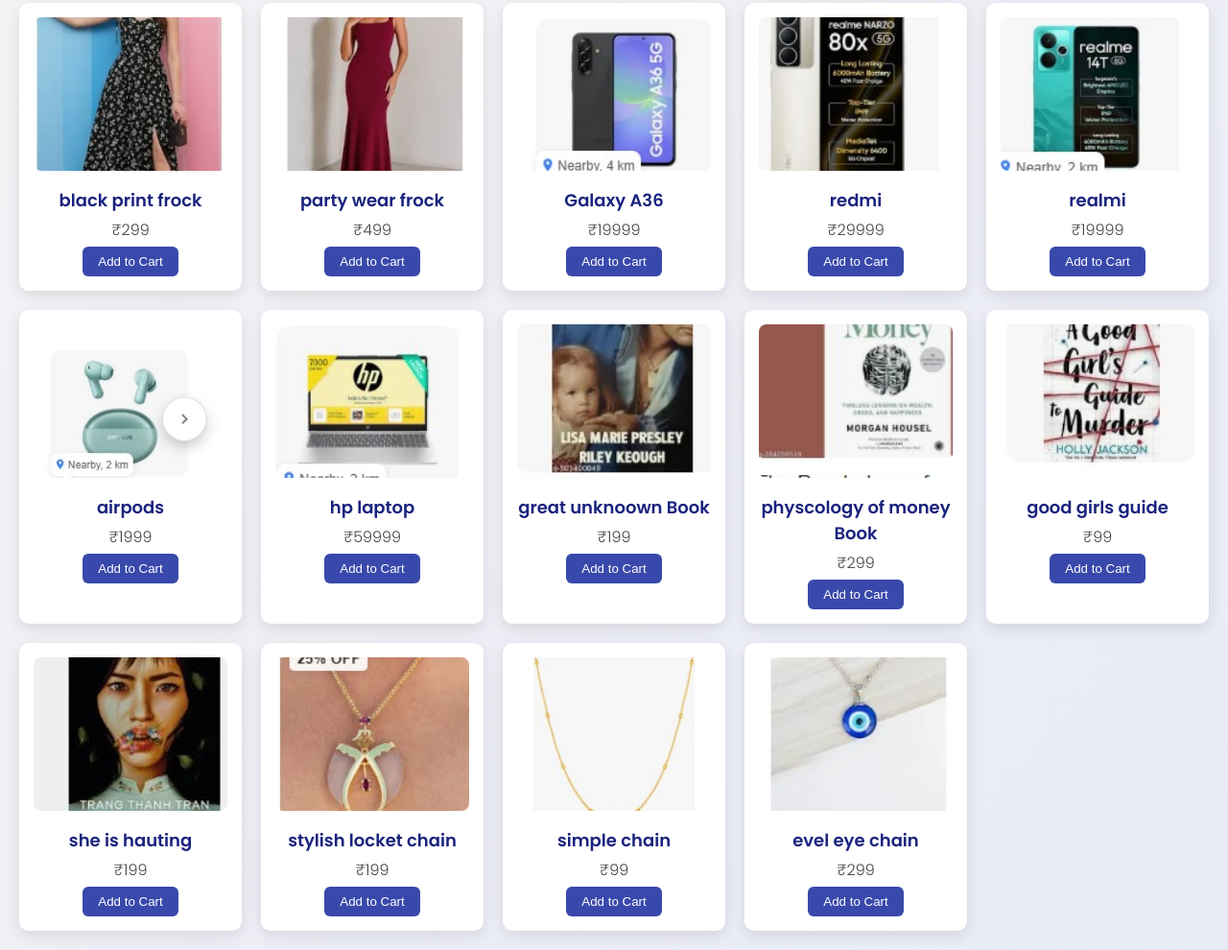
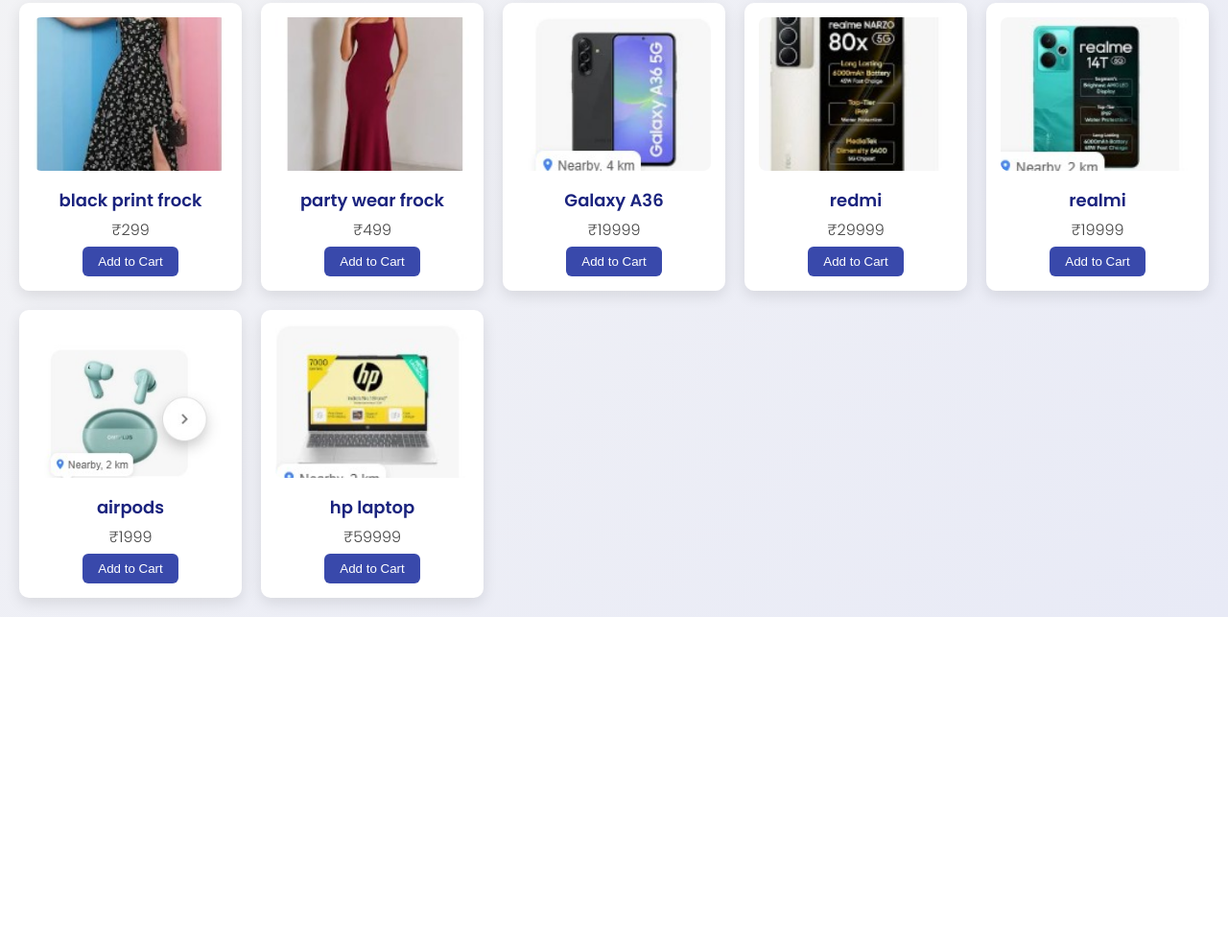
Before and after one commit to Vedanvitha-darpureddy/e-shipping, a plain HTML site: page index.html in a window 1280 px wide. Shown: the part 461-1451 px from the top of the page at 96% size. After the commit the page ends 1104 px from the top, so only its background shows below. Drawn offline with Linux system fonts and the light colour scheme.

Commit message:
Update index.html

```diff
--- a/index.html
+++ b/index.html
@@ -186,8 +186,7 @@
       <option value="all">All Categories</option>
       <option value="fashion">Fashion</option>
       <option value="electronics">Electronics</option>
-      <option value="books">Books</option>
-      <option value="necklace">Necklace</option>
+
     </select>
     <select id="priceFilter" onchange="filterProducts()">
       <option value="all">All Prices</option>
@@ -281,48 +280,6 @@
 
 
 
-    <div class="product" data-category="books" data-price="199">
-      <img src="screenshot (55).jpg" alt="Book">
-      <h3>great unknoown Book</h3>
-      <p>₹199</p>
-      <button onclick="addToCart('great unknown Book', 199)">Add to Cart</button>
-    </div>
-<div class="product" data-category="books" data-price="299">
-      <img src="screenshot (56).jpg" alt="Book">
-      <h3>physcology of money Book</h3>
-      <p>₹299</p>
-      <button onclick="addToCart('phucology of money', 299)">Add to Cart</button>
-    </div>
-<div class="product" data-category="books" data-price="99">
-      <img src="screenshot (57).jpg" alt="Book">
-      <h3>good girls guide</h3>
-      <p>₹99</p>
-      <button onclick="addToCart('good girls guide', 99)">Add to Cart</button>
-    </div>
-<div class="product" data-category="books" data-price="199">
-      <img src="screenshot (59).jpg" alt="Book">
-      <h3>she is hauting</h3>
-      <p>₹199</p>
-      <button onclick="addToCart('she is hauting', 199)">Add to Cart</button>
-    </div>
-<div class="product" data-category="necklace" data-price="199">
-      <img src="screenshot (3).jpg" alt="necklace">
-      <h3>stylish locket chain</h3>
-      <p>₹199</p>
-      <button onclick="addToCart('stylish locket chain', 199)">Add to Cart</button>
-    </div>
-<div class="product" data-category="necklace" data-price="99">
-      <img src="screenshot (4).jpg" alt="necklace">
-      <h3>simple chain</h3>
-      <p>₹99</p>
-      <button onclick="addToCart('simple chain', 99)">Add to Cart</button>
-    </div>
-<div class="product" data-category="necklace" data-price="299">
-      <img src="screenshot (5).jpg" alt="necklace">
-      <h3>evel eye chain</h3>
-      <p>₹299</p>
-      <button onclick="addToCart('evel eye chain', 299)">Add to Cart</button>
-    </div>
 
   </div>
 </section>
```
